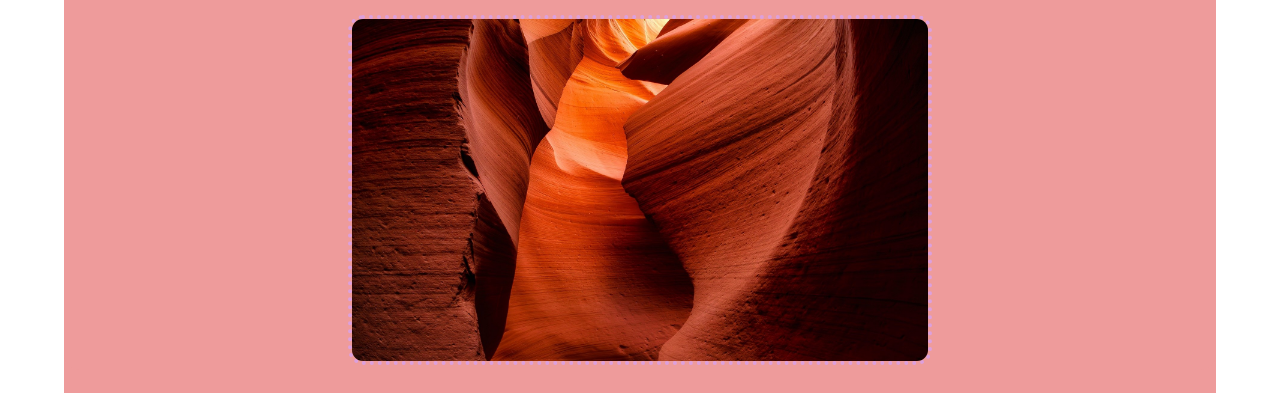
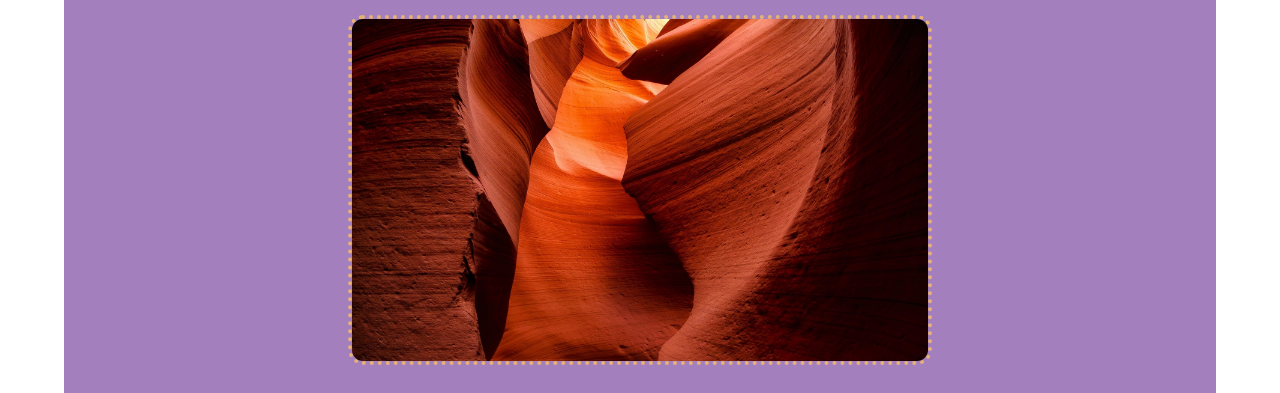
Before and after one commit to MisczConfed/class6demo, a website: page index.html in a window 1280 px wide. Shown: the part 104-497 px from the top of the page. Drawn offline with Linux system fonts and the light colour scheme.

Commit message:
newnewnew

```diff
--- a/sass/_corners.scss
+++ b/sass/_corners.scss
@@ -4,7 +4,7 @@
   border-radius: 15px;
     border: 4px;
     border-style: dotted;
-    border-color: plum;
+    border-color: var(--color_soft-orange);
 }
 
 .rounded {
--- a/sass/_mixins.scss
+++ b/sass/_mixins.scss
@@ -1,8 +1,8 @@
 
 
 @mixin textbox {
-    background-color: var(--color_light_pink);
-    border-color: var(--color_pink);
+    background-color: var(--color_plum);
+    border-color: var(--color_soft-orange);
     border-radius: 15px;
     border-style: dotted;
     border: 4.5px;
--- a/sass/_parabox.scss
+++ b/sass/_parabox.scss
@@ -1,12 +1,12 @@
 @mixin parabox {
     padding-left: 10%;
     padding-right: 10%;
-    background-color: var(--color_plum);
+    background-color: var(--color_light-pink);
     margin-bottom: 10px;
     border-radius: 15px;
     border: 4px;
     border-style: dotted;
-    border-color: var(--color_soft-orange);
+    border-color: var(--color_plum);
 
 }
 
```
Also changed, not shown: css/style.css, 1 other file.
